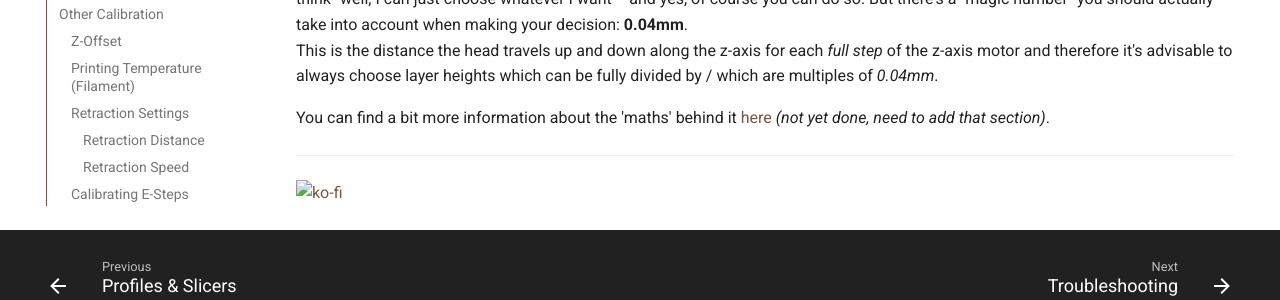
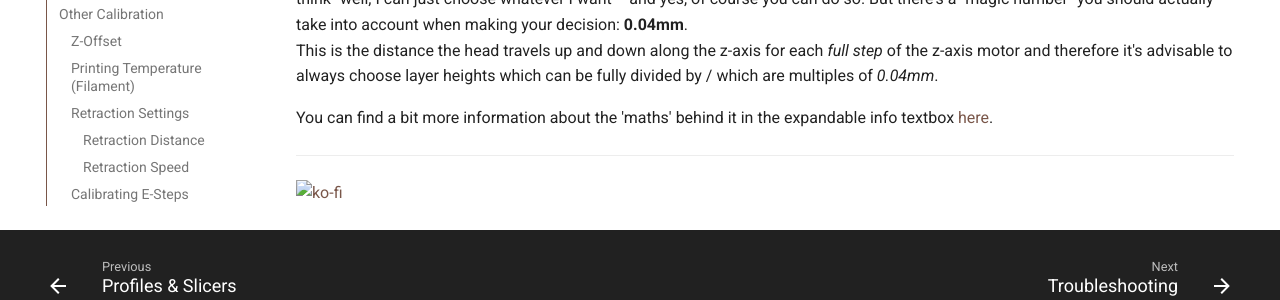
Before and after one commit to 1coderookie/Kobra2ProInsights, an MkDocs documentation site: the page built from docs/calibration.md, in a window 1280 px wide and 900 px high, scrolled down 8364 px. Shown: the part 493-793 px from the top of the window. Built offline with MkDocs 1.6.1 and Material for MkDocs 9.7.7, drawn with Linux system fonts in a browser that asks for light colours; comment, search, counter and statistics services are not loaded.

Commit message:
Update calibration.md

```diff
--- a/docs/calibration.md
+++ b/docs/calibration.md
@@ -264,7 +264,7 @@ As I didn't check yet if the control unit offers this function, I can't give you
 This isn't really a calibration you need to do, but it's something you should be aware of and take into account when choosing the layer height for your print settings and therefore I'd like to mention it at this point. So when deciding for a layer height, you probably think "well, I can just choose whatever I want" - and yes, of course you can do so. But there's a "magic number" you should actually take into account when making your decision: **0.04mm**.
 This is the distance the head travels up and down along the z-axis for each *full step* of the z-axis motor and therefore it's advisable to always choose layer heights which can be fully divided by / which are multiples of *0.04mm*.
 
-You can find a bit more information about the 'maths' behind it [here]() *(not yet done, need to add that section)*.
+You can find a bit more information about the 'maths' behind it in the expandable info textbox [here](hardware/axes.md#z-axis).
 
 
 ---
```
